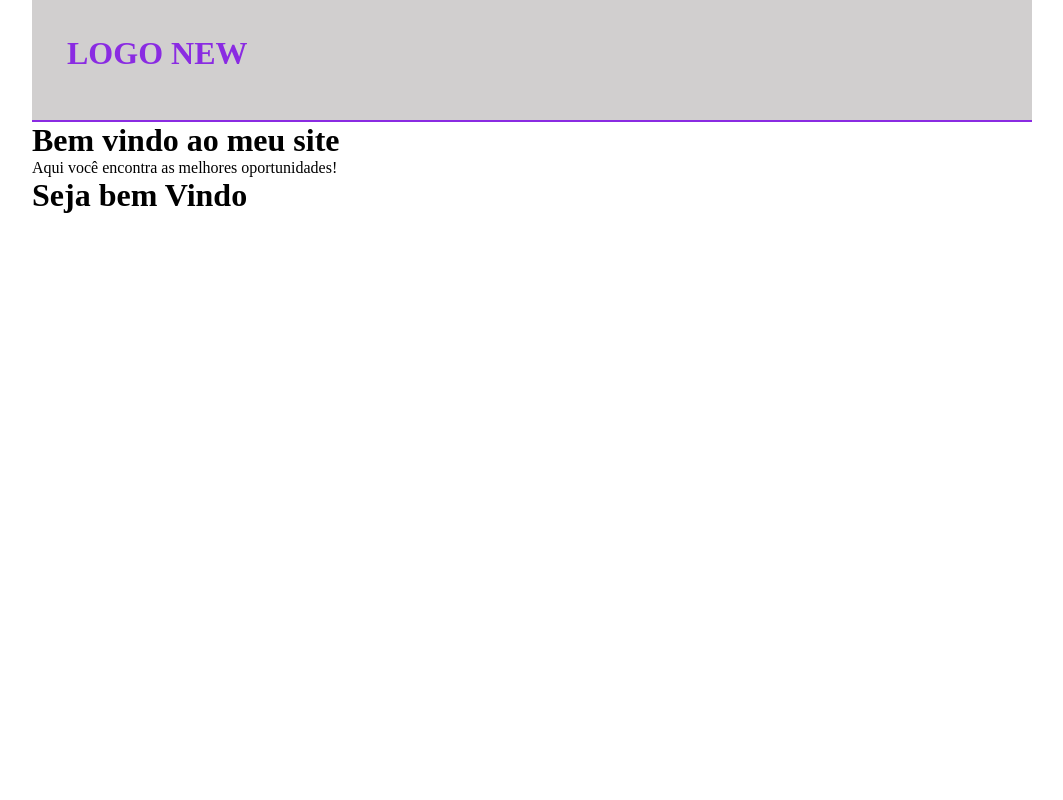
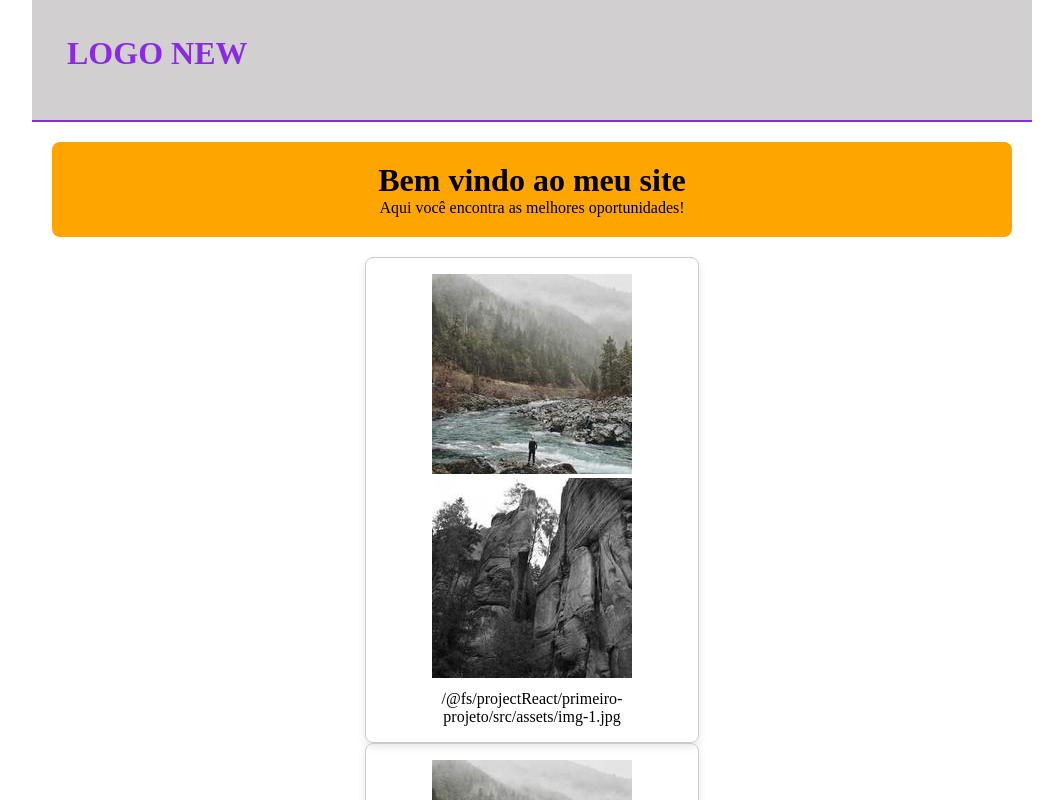
Before and after one commit to GabrielSantosAlmeida15/fic-javascript-jan, a React (Vite) app in the folder projectReact/primeiro-projeto/: page / in a window 1280 px wide. Shown: the top 800 px of the page, without its empty margins (108-1171 px from the left). Built offline with nearby package versions, Linux system fonts and the light colour scheme.

Commit message:
Criando mais componentes e estilizando

```diff
--- a/projectReact/primeiro-projeto/src/App.jsx
+++ b/projectReact/primeiro-projeto/src/App.jsx
@@ -1,5 +1,8 @@
 import Header from "./Components/Header";
 import Banner from "./Components/Banner";
+import ImgCard from "./Components/ImgCard";
+import img1 from "./assets/img-1.jpg";
+import img2 from "./assets/img-2.jpg";
 import "./App.css";
 
 function App() {
@@ -14,7 +17,10 @@ function App() {
             <p>Aqui você encontra as melhores oportunidades!</p>
         </Banner>
 
-        <h1>Seja bem Vindo</h1>
+      <div>
+      <ImgCard caption="Uma imagem legal" newImg={img1}/>
+      <ImgCard caption="Uma imagem legal" newImg={img2}/>
+      </div>
 
 
       </div>
--- a/projectReact/primeiro-projeto/src/Components/Banner/index.jsx
+++ b/projectReact/primeiro-projeto/src/Components/Banner/index.jsx
@@ -1,10 +1,10 @@
+import "./style.css"
+
 export default function(props){
 
     /*O children permite que você passe e renderize conteúdo dinâmico dentro de um componente
       O props cria propriedades no componentes
     */
-
-
 
     return(
         <div className="bannerStyle">
--- /dev/null
+++ b/projectReact/primeiro-projeto/src/Components/Banner/style.css
@@ -0,0 +1,7 @@
+.bannerStyle{
+    background: orange;
+    padding: 20px;
+    text-align: center;
+    border-radius: 8px;
+    margin: 20px;
+}
--- /dev/null
+++ b/projectReact/primeiro-projeto/src/Components/ImgCard/index.jsx
@@ -0,0 +1,16 @@
+import React from 'react'
+import img1 from "../../assets/img-1.jpg";
+import img2 from "../../assets/img-2.jpg";
+import "./style.css";
+
+export default function ImgCard(props) {
+  return (
+    <div className='image-card'>
+        <img src = {img1} />
+        <img src = {img2} />
+        <p className='image-card-caption'>
+            {props.newImg}
+        </p>
+    </div>
+  )
+}
--- /dev/null
+++ b/projectReact/primeiro-projeto/src/Components/ImgCard/style.css
@@ -0,0 +1,23 @@
+/* imageCard.css */
+.image-card {
+    border: 1px solid #ccc;
+    border-radius: 8px;
+    padding: 16px;
+    text-align: center;
+    box-shadow: 0 4px 8px rgba(0, 0, 0, 0.1);
+    max-width: 300px; /* Ajuste conforme necessário */
+    margin: 0 auto; /* Centraliza o card */
+
+  }
+
+  .image-card-img {
+    width: 100%;
+    height: auto;
+    border-radius: 8px;
+  }
+
+  .image-card-caption {
+    margin-top: 8px;
+    font-size: 16px;
+
+  }
```
Also changed, not shown: projectReact/primeiro-projeto/src/assets/img-1.jpg (added), projectReact/primeiro-projeto/src/assets/img-2.jpg (added).
